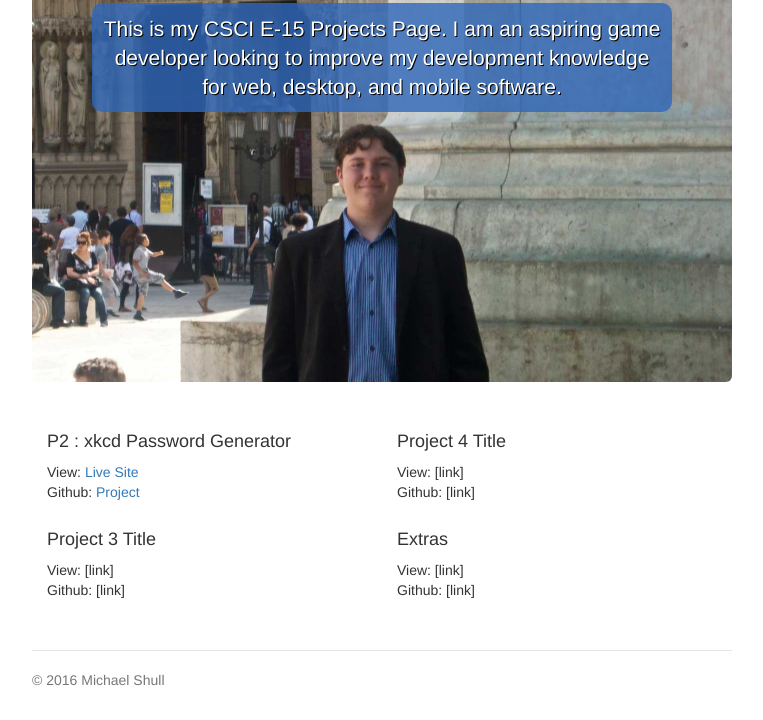
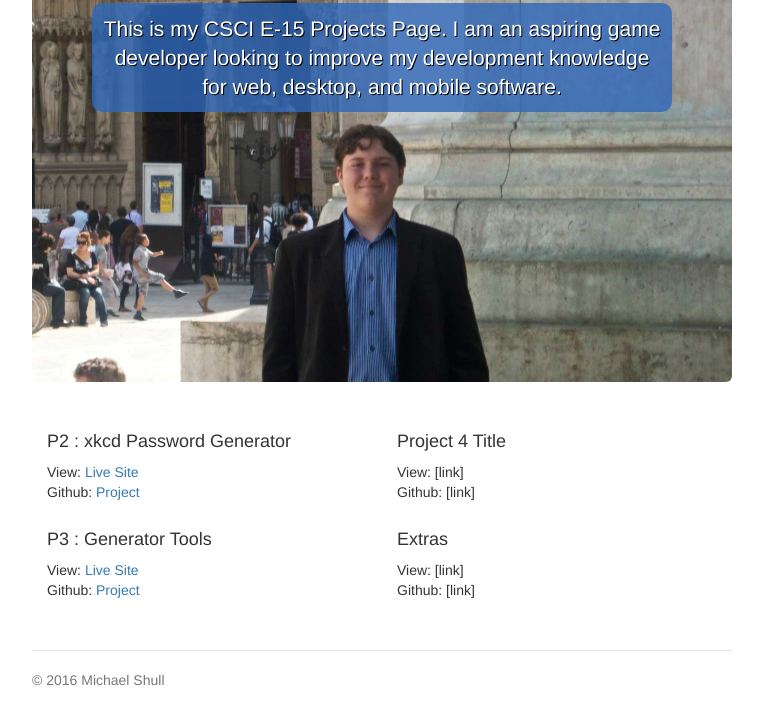
Before and after one commit to mshull/dwa-p1, a plain HTML site: page index.html in a window 1280 px wide. Shown: the part 229-949 px from the top of the page, without its empty margins (258-1021 px from the left). Drawn offline with Linux system fonts and the light colour scheme.

Commit message:
P3 Update

```diff
--- a/index.html
+++ b/index.html
@@ -50,8 +50,8 @@
           <h4>P2 : xkcd Password Generator</h4>
           <p>View: <a href="https://p2.shullworks.com">Live Site</a><br>Github: <a href="https://github.com/mshull/dwa-p2">Project</a></p>
 
-          <h4>Project 3 Title</h4>
-          <p>View: [link]<br>Github: [link]</p>
+          <h4>P3 : Generator Tools</h4>
+          <p>View: <a href="https://p3.shullworks.com">Live Site</a><br>Github: <a href="https://github.com/mshull/dwa-p3">Project</a></p>
         </div>
 
         <div class="col-lg-6">
```
